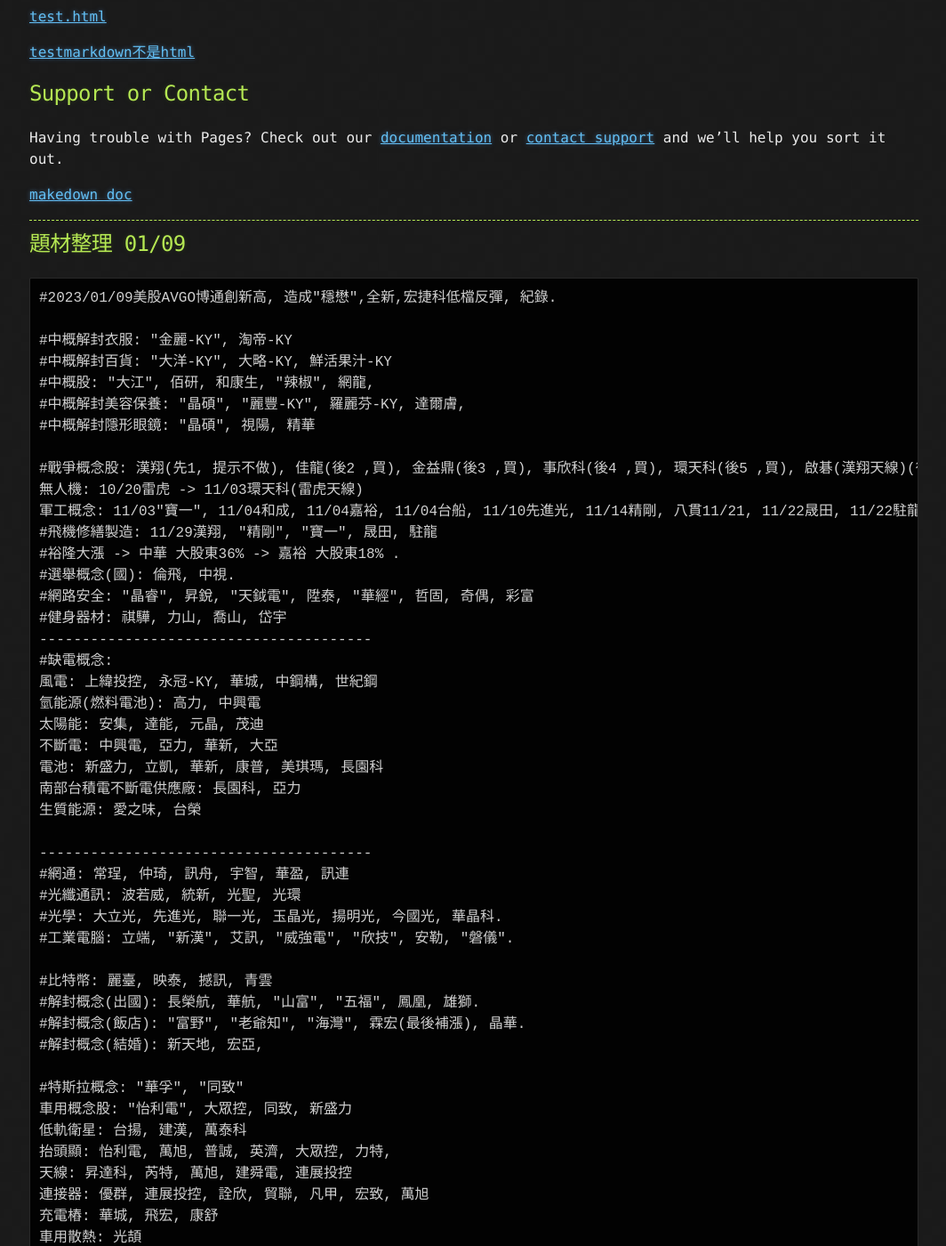
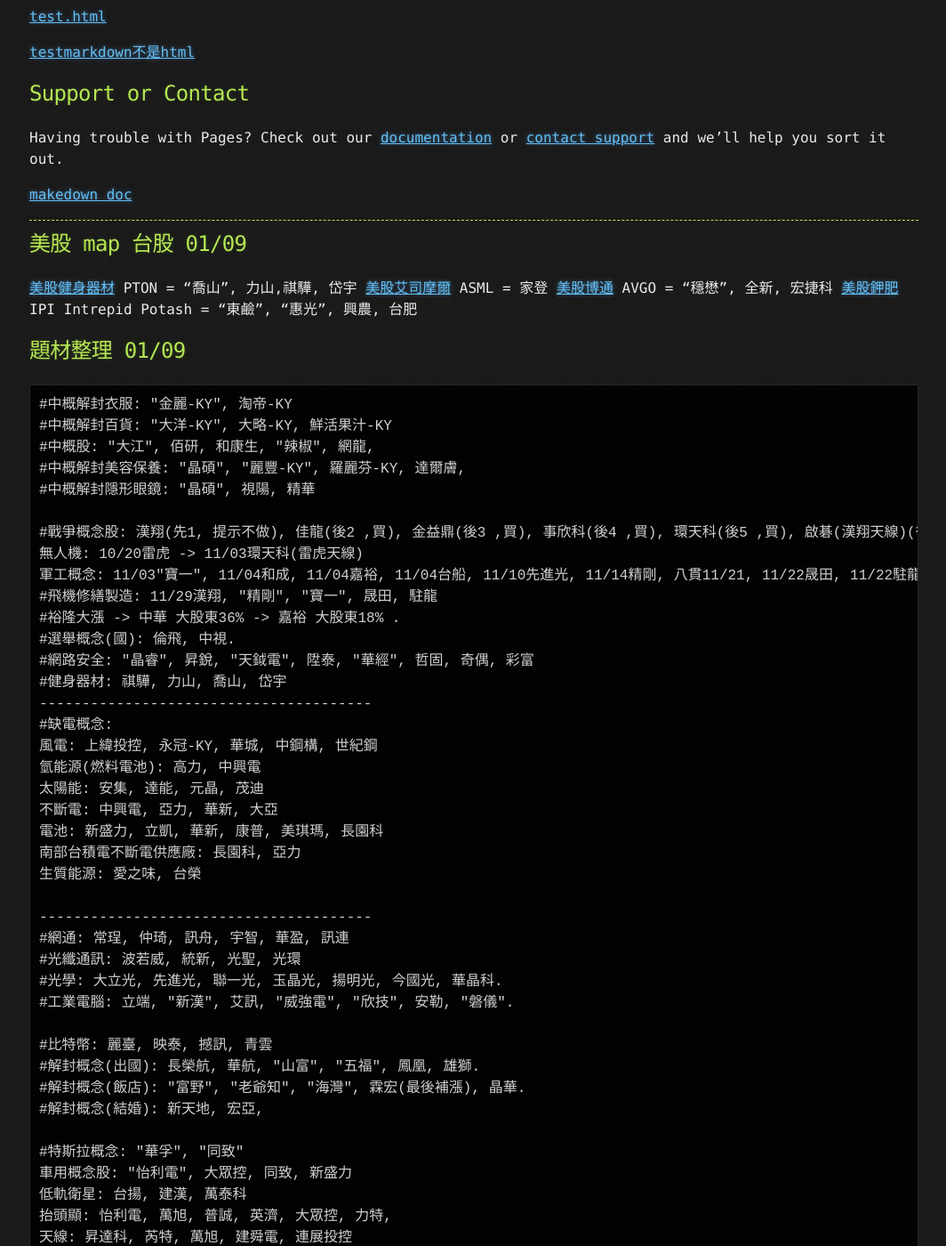
Before and after one commit to lepg5487/Stock_God, a Jekyll site: the page built from index.md, in a window 1280 px wide and 1400 px high, scrolled down 75823 px. Shown: the whole window at 89% size, without its empty margins (107-1171 px from the left). Built offline with Jekyll 4.4.1, drawn with Linux system fonts in a browser that asks for light colours; our own code applies the rules of GitHub Pages for plain Markdown files; some of the changed text lies outside the part shown.

Commit message:
Update index.md

````diff
--- a/index.md
+++ b/index.md
@@ -3062,11 +3062,14 @@
 
 
 ---
+## 美股 map 台股 01/09
+[美股健身器材](https://statementdog.com/tags/916) PTON = "喬山", 力山,祺驊, 岱宇
+[美股艾司摩爾](https://statementdog.com/tags/1316) ASML = 家登
+[美股博通](https://statementdog.com/tags/147) AVGO = "穩懋", 全新, 宏捷科
+[美股鉀肥](https://statementdog.com/tags/1249) IPI Intrepid Potash = "東鹼", "惠光", 興農, 台肥
 
 ## 題材整理 01/09
 ```
-#2023/01/09美股AVGO博通創新高, 造成"穩懋",全新,宏捷科低檔反彈, 紀錄.
-
 #中概解封衣服: "金麗-KY", 淘帝-KY
 #中概解封百貨: "大洋-KY", 大略-KY, 鮮活果汁-KY
 #中概股: "大江", 佰研, 和康生, "辣椒", 網龍,
````
